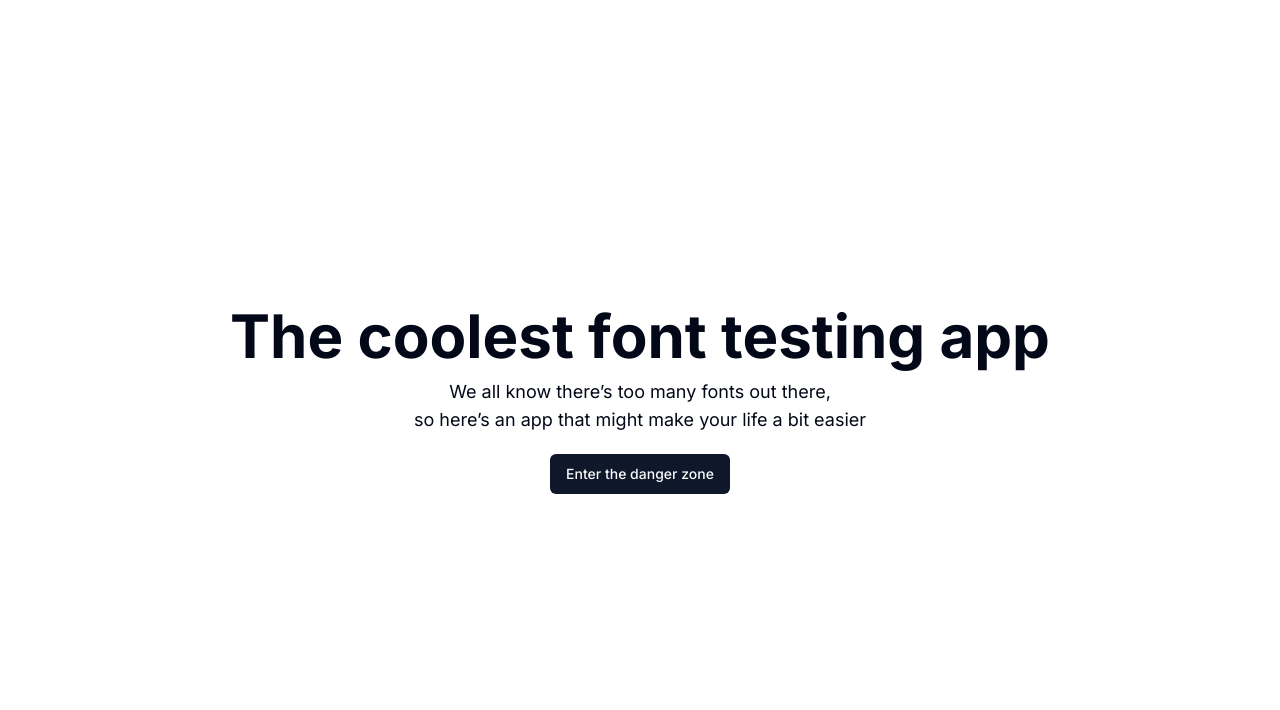
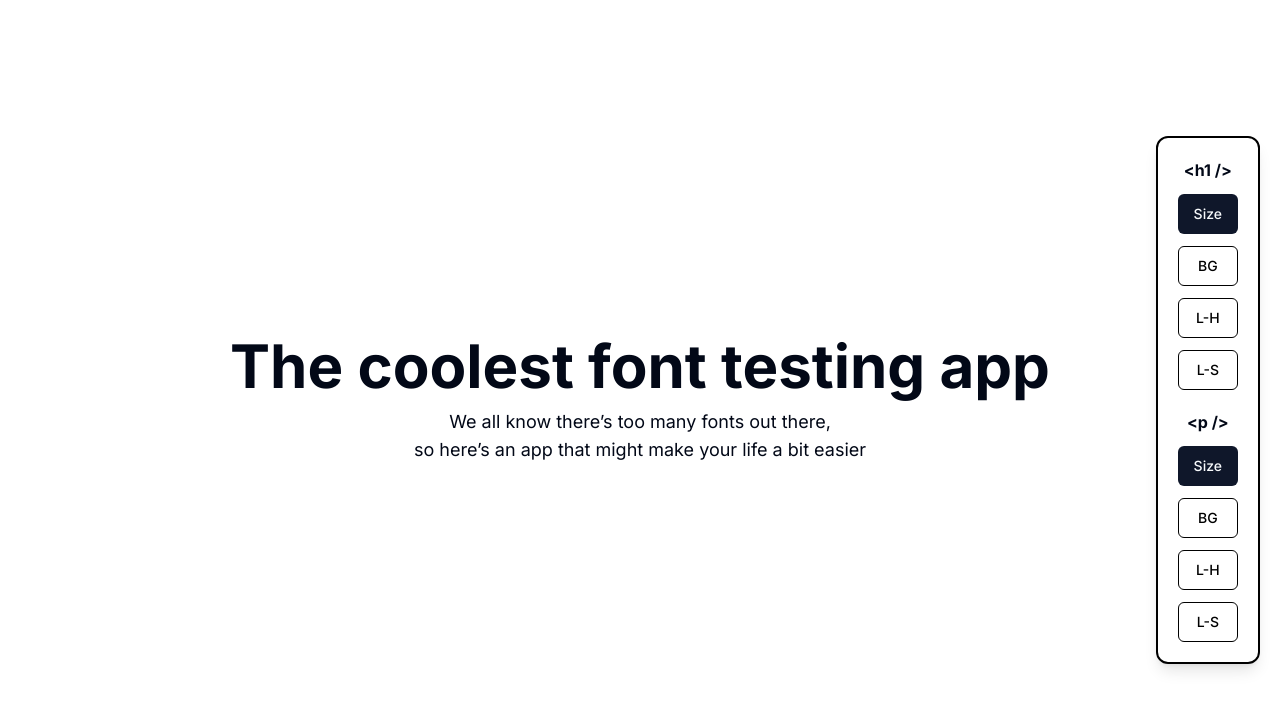
Before and after one commit to Rammah-N/font-tester, a Next.js app: page / in a window 1280 px wide. Shown: the top 710 px of the page. Built offline with nearby package versions, Linux system fonts and the light colour scheme.

Commit message:
create control center ui

```diff
--- a/app/page.tsx
+++ b/app/page.tsx
@@ -1,4 +1,4 @@
-import { Button } from "@/components/ui/button";
+import ControlCenter from "@/components/ui/ControlCenter";
 
 export default function Home() {
 	return (
@@ -9,9 +9,7 @@
 					We all know there’s too many fonts out there,
 					<br /> so here’s an app that might make your life a bit easier
 				</p>
-				<Button className="mt-5" name="start-button">
-					Enter the danger zone
-				</Button>
+				<ControlCenter />
 			</div>
 		</main>
 	);
--- /dev/null
+++ b/components/ui/ControlCenter.tsx
@@ -0,0 +1,87 @@
+"use client";
+import { Button } from "@/components/ui/button";
+import {
+	Tooltip as ShadTooltip,
+	TooltipContent,
+	TooltipProvider,
+	TooltipTrigger,
+} from "@/components/ui/tooltip";
+import React from "react";
+
+const Tooltip = ({
+	note,
+	children,
+}: {
+	note: string;
+	children: React.ReactNode;
+}) => {
+	return (
+		<TooltipProvider>
+			<ShadTooltip>
+				<TooltipTrigger asChild>{children}</TooltipTrigger>
+				<TooltipContent>
+					<p>{note}</p>
+				</TooltipContent>
+			</ShadTooltip>
+		</TooltipProvider>
+	);
+};
+
+const ControlCenter = () => {
+	return (
+		<aside className="border-[2px] border-black p-5 rounded-xl  absolute top-1/2 right-5 -translate-y-1/2 shadow-lg">
+			<div className="text-center">
+				<h1 className="mb-3">
+					<strong>{`<h1 />`}</strong>
+				</h1>
+				<div className="flex flex-col gap-3">
+					<Tooltip note="Edit heading font size">
+						<Button>Size</Button>
+					</Tooltip>
+					<Tooltip note="Edit heading background color">
+						<Button className="border-[1px] border-black bg-white text-black hover:bg-white">
+							BG
+						</Button>
+					</Tooltip>
+					<Tooltip note="Edit heading line-height">
+						<Button className="border-[1px] border-black bg-white text-black hover:bg-white">
+							L-H
+						</Button>
+					</Tooltip>
+					<Tooltip note="Edit heading letter-spacing">
+						<Button className="border-[1px] border-black bg-white text-black hover:bg-white">
+							L-S
+						</Button>
+					</Tooltip>
+				</div>
+			</div>
+			<div className="text-center mt-5">
+				<h1 className="mb-3">
+					<strong>{`<p />`}</strong>
+				</h1>
+				<div className="flex flex-col gap-3">
+					<Tooltip note="Edit paragraph font size">
+						<Button>Size</Button>
+					</Tooltip>
+					<Tooltip note="Edit paragraph background color">
+						<Button className="border-[1px] border-black bg-white text-black hover:bg-white">
+							BG
+						</Button>
+					</Tooltip>
+					<Tooltip note="Edit paragraph line-height">
+						<Button className="border-[1px] border-black bg-white text-black hover:bg-white">
+							L-H
+						</Button>
+					</Tooltip>
+					<Tooltip note="Edit paragraph letter-spacing">
+						<Button className="border-[1px] border-black bg-white text-black hover:bg-white">
+							L-S
+						</Button>
+					</Tooltip>
+				</div>
+			</div>
+		</aside>
+	);
+};
+
+export default ControlCenter;
--- /dev/null
+++ b/components/ui/tooltip.tsx
@@ -0,0 +1,28 @@
+import * as React from "react"
+import * as TooltipPrimitive from "@radix-ui/react-tooltip"
+
+import { cn } from "@/lib/utils"
+
+const TooltipProvider = TooltipPrimitive.Provider
+
+const Tooltip = TooltipPrimitive.Root
+
+const TooltipTrigger = TooltipPrimitive.Trigger
+
+const TooltipContent = React.forwardRef<
+  React.ElementRef<typeof TooltipPrimitive.Content>,
+  React.ComponentPropsWithoutRef<typeof TooltipPrimitive.Content>
+>(({ className, sideOffset = 4, ...props }, ref) => (
+  <TooltipPrimitive.Content
+    ref={ref}
+    sideOffset={sideOffset}
+    className={cn(
+      "z-50 overflow-hidden rounded-md border bg-popover px-3 py-1.5 text-sm text-popover-foreground shadow-md animate-in fade-in-0 zoom-in-95 data-[state=closed]:animate-out data-[state=closed]:fade-out-0 data-[state=closed]:zoom-out-95 data-[side=bottom]:slide-in-from-top-2 data-[side=left]:slide-in-from-right-2 data-[side=right]:slide-in-from-left-2 data-[side=top]:slide-in-from-bottom-2",
+      className
+    )}
+    {...props}
+  />
+))
+TooltipContent.displayName = TooltipPrimitive.Content.displayName
+
+export { Tooltip, TooltipTrigger, TooltipContent, TooltipProvider }
--- a/package.json
+++ b/package.json
@@ -10,6 +10,7 @@
   },
   "dependencies": {
     "@radix-ui/react-slot": "^1.0.2",
+    "@radix-ui/react-tooltip": "^1.0.7",
     "class-variance-authority": "^0.7.0",
     "clsx": "^2.0.0",
     "lucide-react": "^0.294.0",
```
Also changed, not shown: 1 other file (tests, documents, lock files or other folders).
